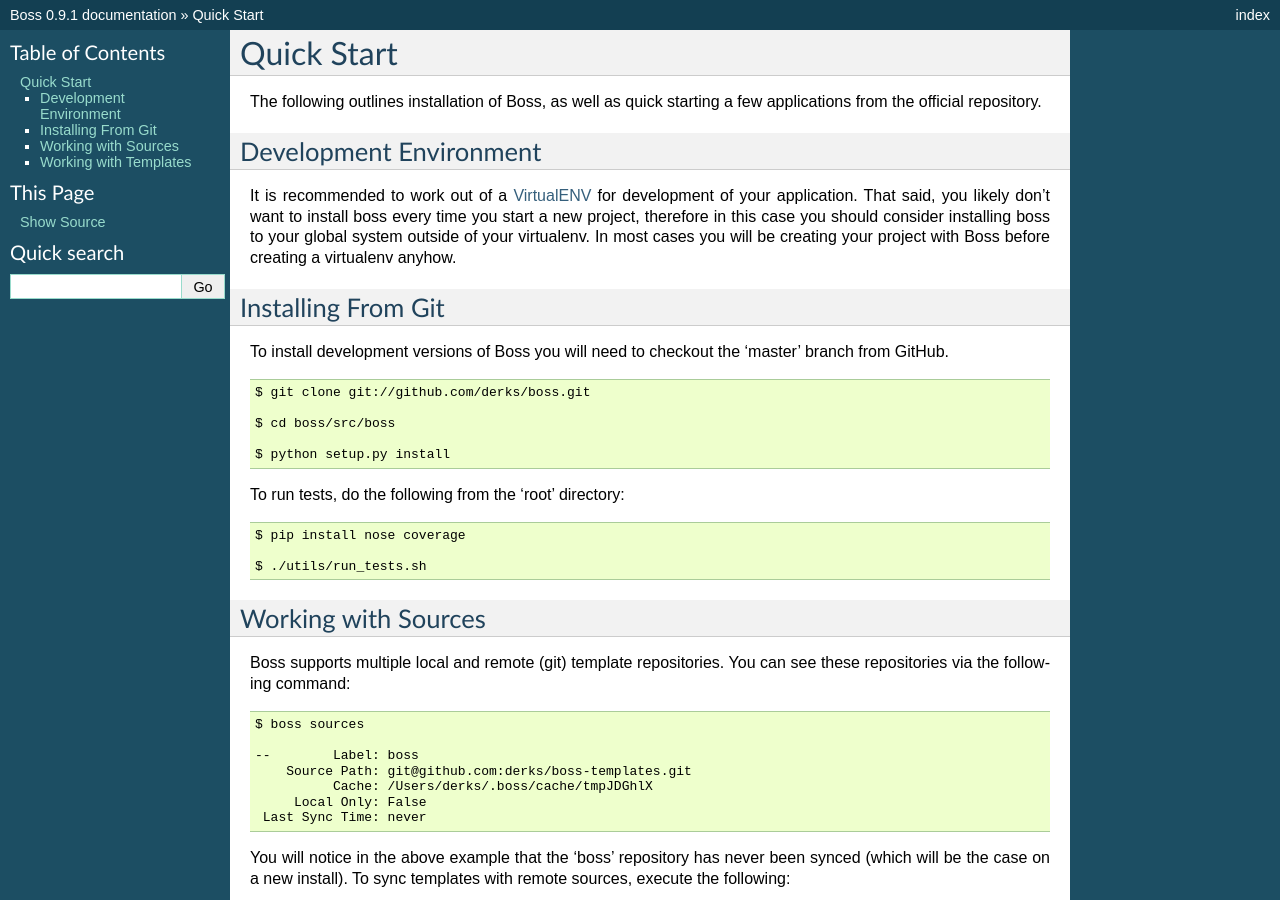
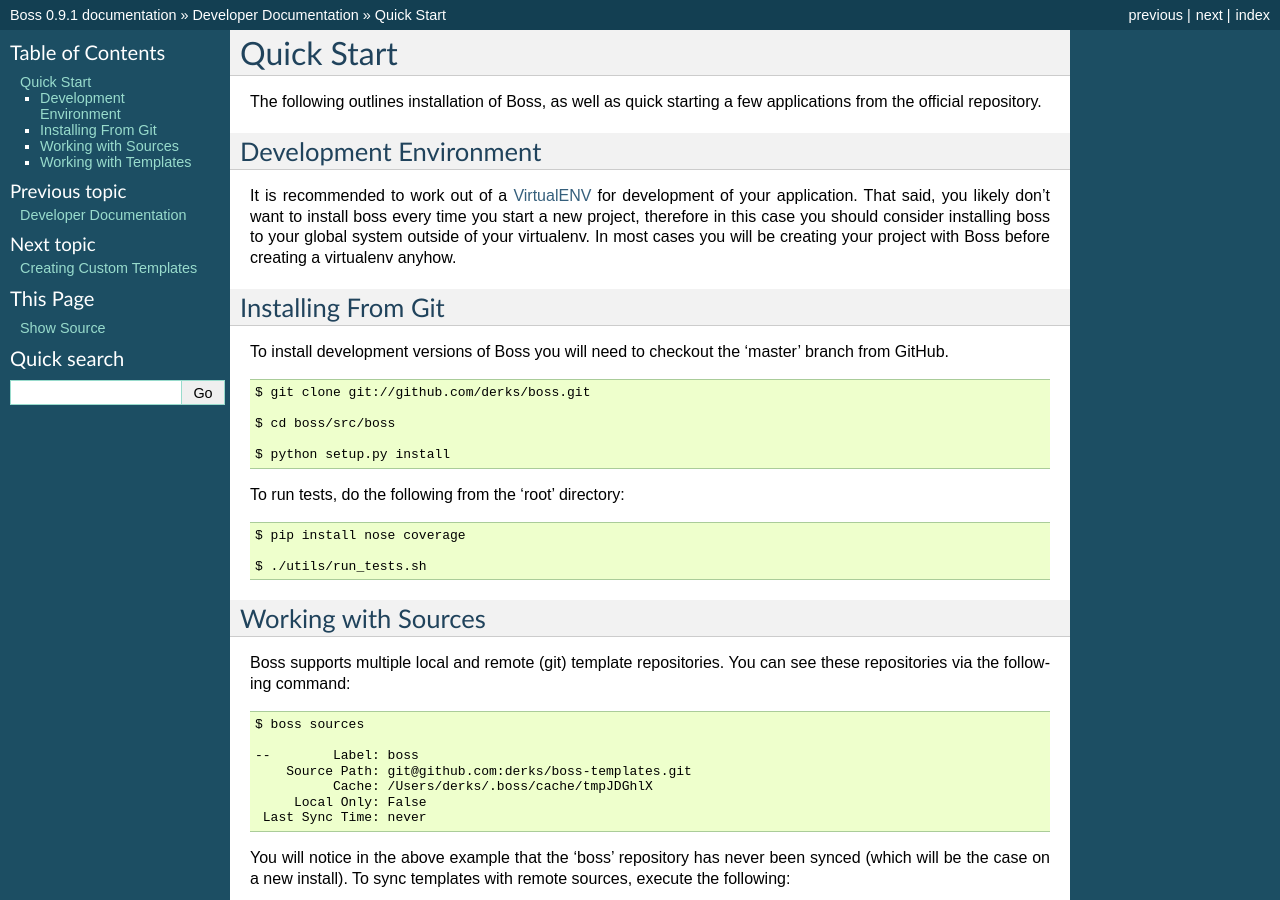
Before and after one commit to datafolklabs/boss, a Sphinx documentation site: the page built from doc/source/dev/quickstart.rst, in a window 1280 px wide and 900 px high. Built offline with Sphinx 7.4.7, drawn with Linux system fonts in a browser that asks for light colours; pages that are not in the unit, such as notebooks, are missing from menus; some of the changed text lies outside the part shown.

Commit message:
adding doc

```diff
--- /dev/null
+++ b/doc/source/api.rst
@@ -0,0 +1,4 @@
+API Reference
+=============
+
+FIX ME
--- a/doc/source/dev.rst
+++ b/doc/source/dev.rst
@@ -0,0 +1,8 @@
+Developer Documentation
+=======================
+
+.. toctree::
+   :maxdepth: 2
+
+   dev/quickstart
+   dev/templates
--- /dev/null
+++ b/doc/source/dev/templates.rst
@@ -0,0 +1,4 @@
+Creating Custom Templates
+=========================
+
+FIX ME
```
Also changed, not shown: doc/source/index.rst (+5 -4 lines).
